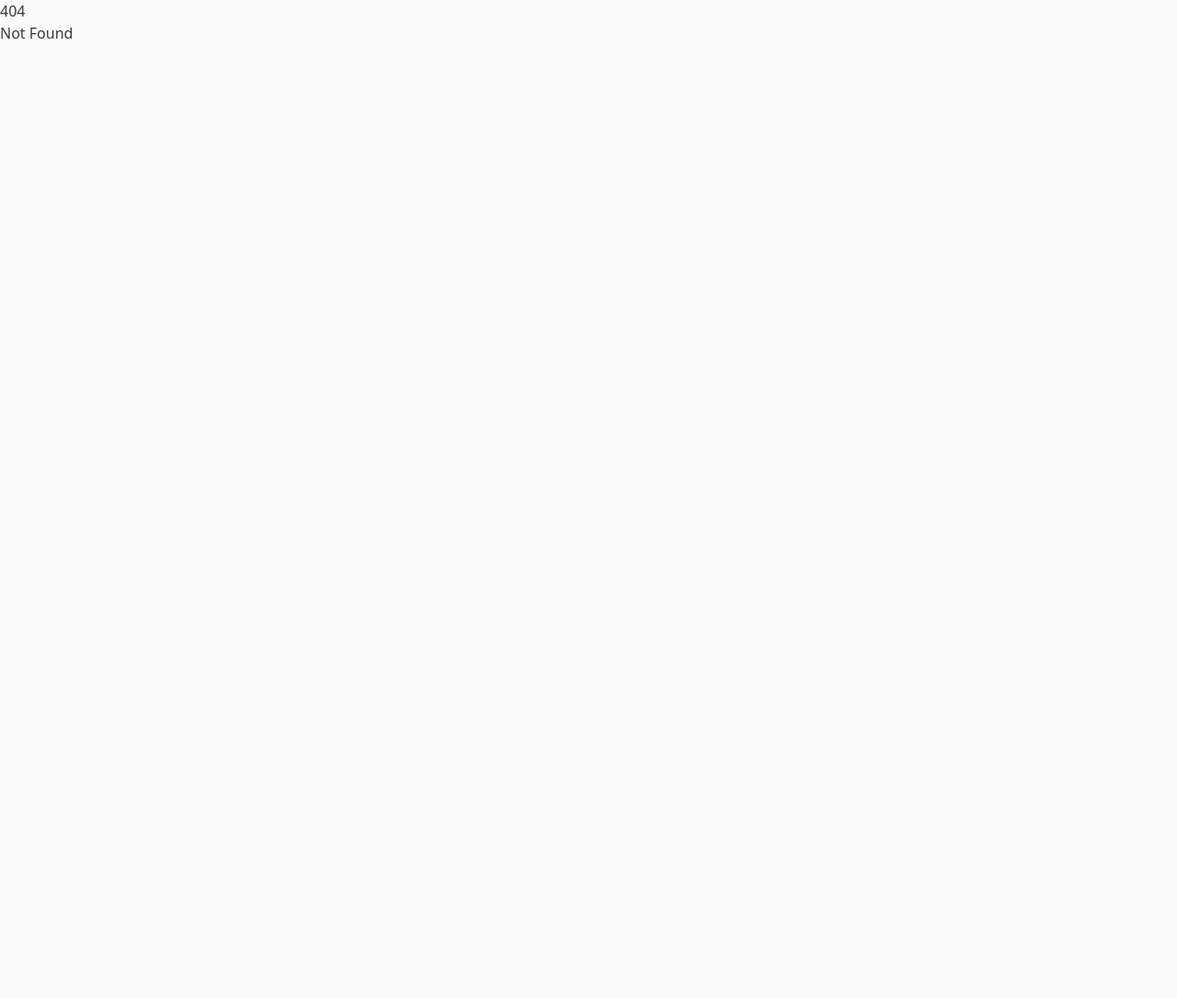
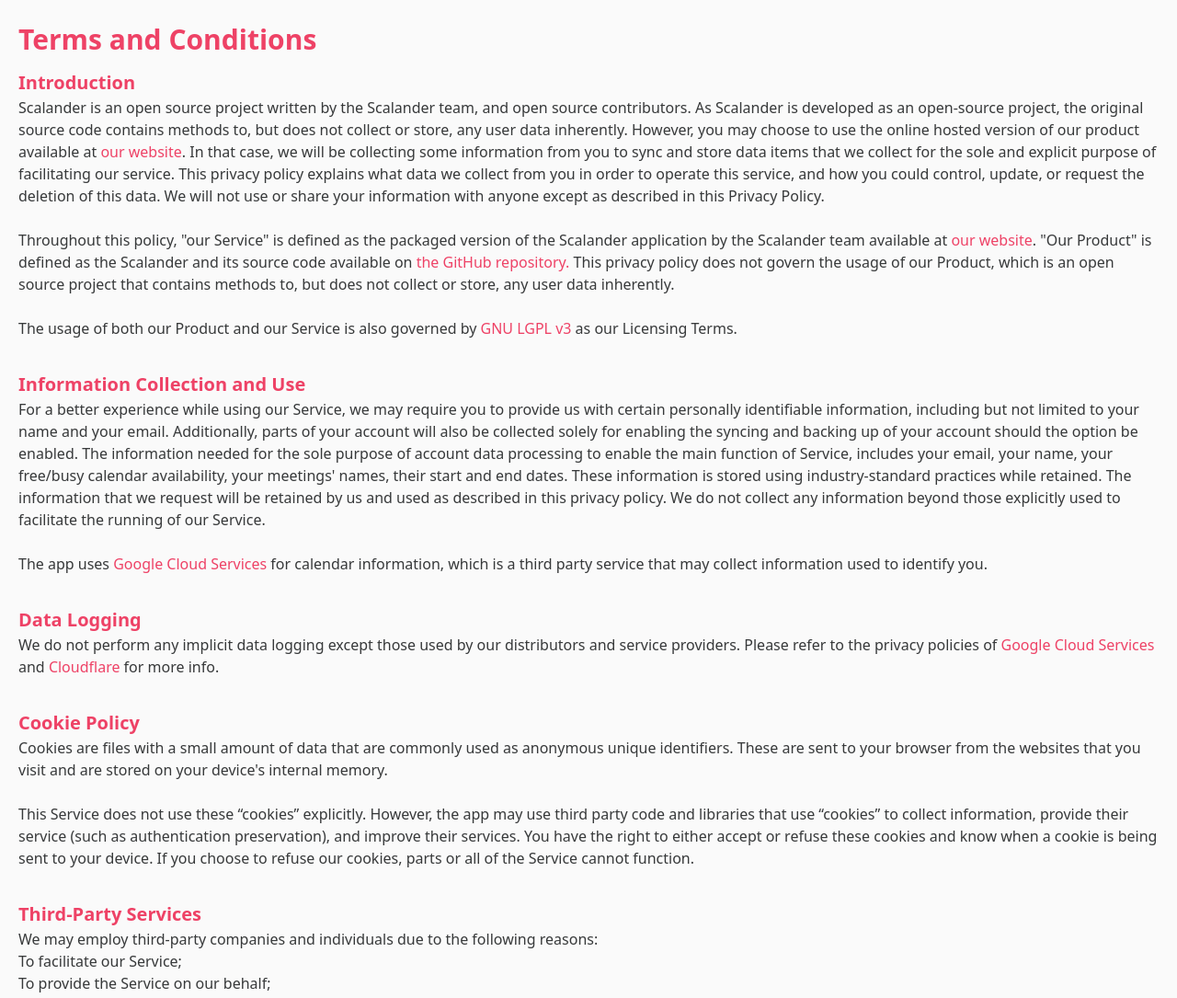
Before and after one commit to scalander/scalander, a SvelteKit app in the folder frontend/: page /terms in a window 1280 px wide. Before the commit this address had no page. Shown: the top 1085 px of the page at 92% size. Before the commit the page ends 800 px from the top, so only its background shows below. Built offline with nearby package versions, Linux system fonts and the light colour scheme.

Commit message:
updated note on terms

```diff
--- a/frontend/src/routes/+page.svelte
+++ b/frontend/src/routes/+page.svelte
@@ -14,7 +14,7 @@
         <br />
         <a href="./create"><Button primary>{strings.HOMEPAGE_BUTTON}</Button></a>
         <a href="/privacy" class="link">Privacy</a>
-        <a href="https://www.gnu.org/licenses/lgpl-3.0.en.html" class="link">Terms</a>
+        <a href="/terms" class="link">Terms</a>
     </div>
 </div>
 
--- /dev/null
+++ b/frontend/src/routes/terms/+page.svelte
@@ -0,0 +1,103 @@
+<div id="content">
+    <h1>Terms and Conditions</h1>
+    <h2>Introduction</h2>
+    <div>
+        Scalander is an open source project written by the Scalander team, and open source contributors. As Scalander is developed as an open-source project, the original source code contains methods to, but does not collect or store, any user data inherently. However, you may choose to use the online hosted version of our product available at <a href="https://scalander.com">our website</a>. In that case, we will be collecting some information from you to sync and store data items that we collect for the sole and explicit purpose of facilitating our service. This privacy policy explains what data we collect from you in order to operate this service, and how you could control, update, or request the deletion of this data. We will not use or share your information with anyone except as described in this Privacy Policy.
+        <br />
+        <br />
+        Throughout this policy, "our Service" is defined as the packaged version of the Scalander application by the Scalander team available at <a href="https://scalander.com">our website</a>. "Our Product" is defined as the Scalander and its source code available on <a href="https://github.com/scalander/scalander/">the GitHub repository.</a> This privacy policy does not govern the usage of our Product, which is an open source project that contains methods to, but does not collect or store, any user data inherently.
+        <br />
+        <br />
+        The usage of both our Product and our Service is also governed by <a href="https://www.gnu.org/licenses/lgpl-3.0.en.html">GNU LGPL v3</a> as our Licensing Terms.
+    </div>
+    <br />
+    <h2>Information Collection and Use</h2>
+    <div>
+        For a better experience while using our Service, we may require you to provide us with certain personally identifiable information, including but not limited to your name and your email. Additionally, parts of your account will also be collected solely for enabling the syncing and backing up of your account should the option be enabled. The information needed for the sole purpose of account data processing to enable the main function of Service, includes your email, your name, your free/busy calendar availability, your meetings' names, their start and end dates. These information is stored using industry-standard practices while retained. The information that we request will be retained by us and used as described in this privacy policy. We do not collect any information beyond those explicitly used to facilitate the running of our Service.
+        <br />
+        <br />
+        The app uses <a href="https://cloud.google.com/terms/cloud-privacy-notice">Google Cloud Services</a> for calendar information, which is a third party service that may collect information used to identify you.
+    </div>
+    <br />
+    <h2>Data Logging</h2>
+    <div>
+        We do not perform any implicit data logging except those used by our distributors and service providers. Please refer to the privacy policies of <a href="https://cloud.google.com/terms/cloud-privacy-notice">Google Cloud Services</a> and <a href="https://www.cloudflare.com/privacypolicy/">Cloudflare</a> for more info.
+    </div>
+    <br />
+    <h2>Cookie Policy</h2>
+    <div>
+        Cookies are files with a small amount of data that are commonly used as anonymous unique identifiers. These are sent to your browser from the websites that you visit and are stored on your device's internal memory.
+        <br />
+        <br />
+        This Service does not use these “cookies” explicitly. However, the app may use third party code and libraries that use “cookies” to collect information, provide their service (such as authentication preservation), and improve their services. You have the right to either accept or refuse these cookies and know when a cookie is being sent to your device. If you choose to refuse our cookies, parts or all of the Service cannot function.
+    </div>
+    <br />
+    <h2>Third-Party Services</h2>
+    <p>
+        We may employ third-party companies and individuals due to the following reasons:
+    </p> <ul><li>To facilitate our Service;</li> <li>To provide the Service on our behalf;</li> <li>To perform Service-related services; or</li> <li>To assist us in analyzing how our Service is used.</li></ul> <p>
+        We want to inform users of this Service
+        that these third parties have access to your Personal
+        Information. The reason is to perform the tasks assigned to
+        them on our behalf. However, they are obligated not to
+        disclose or use the information for any other purpose.
+    </p>
+    <h2>Data Security</h2>
+    <div>
+        We value your trust in providing us your Personal Information, thus we are striving to use commercially acceptable means of protecting it. But remember that no method of transmission over the internet, or method of electronic storage is 100% secure and reliable, and we cannot guarantee its absolute security.
+    </div>
+    <br />
+    <h2>Selling Data</h2>
+    We believe that your data is yours alone, and that we do not have the right to profit off of it without explicit consent. We will not sell any user data to third parties under any circumstance. User data includes your email, your name, your free/busy calendar availability, your meetings' names, their start and end dates.
+    <br />
+    <br />
+    <h2>External Links</h2>
+    <div>
+        This Service may contain links to other sites. If you click on a third-party link, you will be directed to that site. Note that these external sites are not operated by us.  Therefore, we strongly advise you to review the Privacy Policy of these websites. We have no control over and assume no responsibility for the content, privacy policies, or practices of any third-party sites or services.
+    </div>
+    <br />
+    <h2>Children's Privacy</h2>
+    <div>
+        These Services do not address anyone under the age of 13.  We do not knowingly collect personally identifiable information from children under 13. In the case we discover that a child under 13 has provided us with personal information, we immediately delete this from our servers. If you are a parent or guardian and you are aware that your child has provided us with personal information, please contact us so that we will be able to do necessary actions.
+    </div>
+    <br />
+    <h2>Amending this Privacy Policy</h2>
+    <div>
+        We may update our Privacy Policy from time to time. Thus, you are advised to review this page periodically for any changes. We will notify you of any changes by posting the new Privacy Policy on this page.
+    </div>
+    <br />
+    <div><b>This policy is effective as of 2022-10-18</b></div>
+    <br />
+    <h2>Contact Us</h2>
+    <div>
+        If you have any questions or suggestions about our Privacy Policy, do not hesitate to contact us at <a href="mailto:support@scalander.com">support@scalander.com</a>.
+    </div>
+</div>
+
+
+
+<style>
+
+    h1 {
+        font-weight: 700;
+        color: var(--accent);
+        font-size: 30px;
+    }
+
+
+    h2 {
+        font-weight: 600;
+        color: var(--accent);
+        font-size: 20px;
+        margin-top: 10px;
+    }
+
+    a {
+        color: var(--accent);
+    }
+
+    #content {
+        margin: 20px;
+    }
+
+</style>
```
